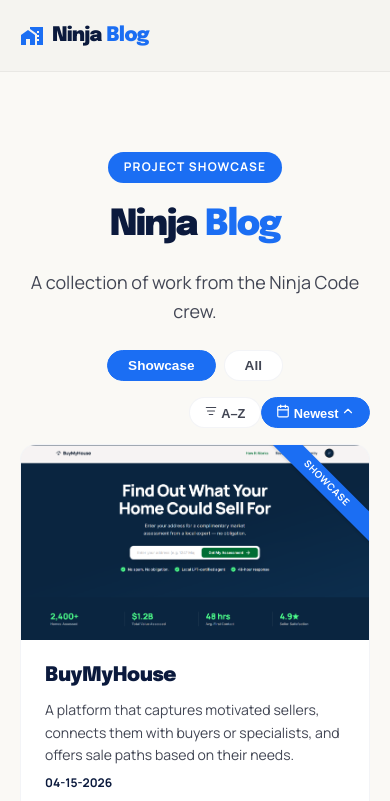
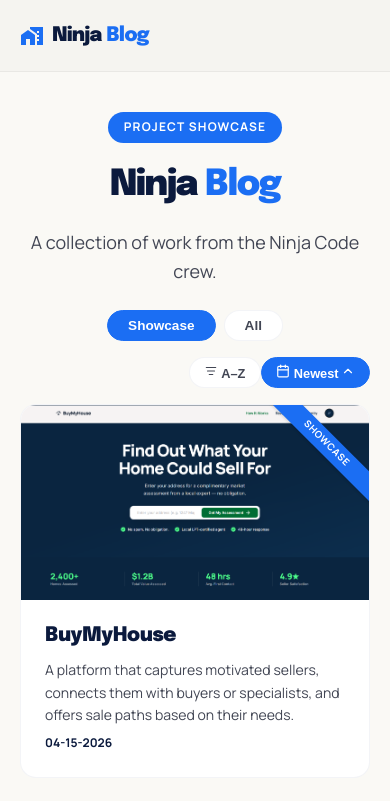
Before and after one commit to NiklasEdstromLPT/Ninja-Blog, a React (Vite) app: page / in a window 390 px wide. Shown: the top 801 px of the page. Built offline with nearby package versions, Linux system fonts and the light colour scheme.

Commit message:
mobile styling fix

```diff
--- a/src/styles.css
+++ b/src/styles.css
@@ -527,6 +527,7 @@ main.wrap { flex: 1; }
 }
 
 @media (max-width: 540px) {
+  .intro { padding-top: 2.5rem; }
   .intro h1 { font-size: 2.25rem; }
   .project h1 { font-size: 1.75rem; }
   .project-date { font-size: 1.03rem; }
```
